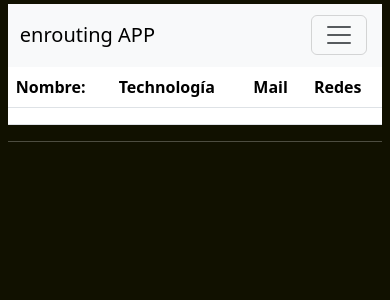
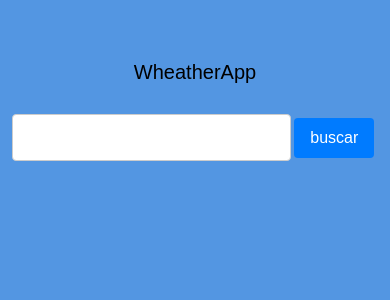
Before and after one commit to juanbosquedev/afrusTest, a React (Vite) app in the folder react/: page / in a window 390 px wide. Shown: the top 300 px of the page. Built offline with nearby package versions, Linux system fonts and the light colour scheme.

Commit message:
weather app

```diff
--- a/react/src/main.jsx
+++ b/react/src/main.jsx
@@ -1,9 +1,10 @@
 import React from "react";
 import ReactDOM from "react-dom/client";
 import "./index.css";
-import { AppRoute } from "./AppRoute/AppRoute";
+// import { AppRoute } from "./AppRoute/AppRoute";
 import { BrowserRouter } from "react-router-dom";
-
+import {WheatherApp} from './wheatherApp/WheatherApp'
+import './wheatherApp/styles.module.css'
 // import {Component }from "./formMain";
 // import { Fetch } from "./fetching/fetchMain";
 
@@ -17,7 +18,8 @@ import { BrowserRouter } from "react-router-dom";
 ReactDOM.createRoot(document.getElementById("root")).render(
   <React.StrictMode>
     <BrowserRouter>
-      <AppRoute />       {/* provee información que la familia de componentes necesita que tenga hacia abajo */}
+    <WheatherApp/>
+      {/* <AppRoute />       provee información que la familia de componentes necesita que tenga hacia abajo */}
 
       {/* <TaskList/> */}
       {/* <HeavyCalcs/> */}
--- /dev/null
+++ b/react/src/wheatherApp/WheatherApp.jsx
@@ -0,0 +1,42 @@
+import { useState } from "react";
+export const WheatherApp = () => {
+  const [city, setCity] = useState("");
+  const [data, setData] = useState(null);
+  const handleChange = (e) => {
+    setCity(e.target.value);
+  };
+  const urlBase = "https://api.openweathermap.org/data/2.5/weather";
+  const API_KEY = "8f995cbba8e7825d6c1a11137c7013a3";
+  const difKelvin = 273.15;
+  const fetchClima = async () => {
+    try {
+      const response = await fetch(`${urlBase}?q=${city}&appid=${API_KEY}`);
+      const datas = await response.json();
+      setData(datas);
+    } catch (error) {
+      console.log(error);
+    }
+  };
+  const handleSubmit = (e) => {
+    e.preventDefault();
+    if (city.length > 0) fetchClima();
+  };
+  return (
+    <div className="container">
+      <h1>WheatherApp</h1>
+      <form onSubmit={handleSubmit}>
+        <input type="text" value={city} onChange={handleChange} />
+
+        <button type="submit">buscar</button>
+      </form>
+      {data && (
+        <div>
+          <h2>{data.name}</h2>
+          <p>Tempreatura: {parseInt(data?.main?.temp - difKelvin)}°C</p>
+          <p>Condición meterológica: {data.weather[0].description}</p>
+          <img src={`https://openweathermap.org/img/wn/${data.weather[0].icon}@2x.png`}/>
+        </div>
+      )}
+    </div>
+  );
+};
--- /dev/null
+++ b/react/src/wheatherApp/styles.module.css
@@ -0,0 +1,88 @@
+/* Estilos generales */
+body {
+    font-family: Arial, sans-serif;
+    margin: 0;
+    padding: 0;
+    text-align: center;
+    color:black;
+    background-color: rgb(83, 150, 226);
+  }
+
+  .container {
+    max-width: 600px;
+    margin: 0x auto;
+    padding: 20px;
+  }
+
+  h1 {
+    font-size: 24px;
+    margin: 60px 20px 30px;
+  }
+
+  form {
+    display: flex;
+    margin-bottom: 20px;
+  }
+
+  input[type="text"] {
+    flex: 1;
+    padding: 10px;
+    border: 1px solid #ccc;
+    border-radius: 4px;
+  }
+
+  button {
+    padding: 10px 20px;
+    background-color: #007bff;
+    color: #fff;
+    border: none;
+    border-radius: 4px;
+    cursor: pointer;
+  }
+
+  button:hover {
+    background-color: #0056b3;
+  }
+
+  h2 {
+    font-size: 20px;
+    margin: 10px;
+  }
+
+  p {
+    margin: 5px;
+  }
+
+  img {
+    width: 150px;
+    height: 150px;
+    margin-top: 10px;
+  }
+
+  /* Estilos para móviles */
+  @media (max-width: 600px) {
+    h1 {
+      font-size: 20px;
+    }
+
+    input[type="text"] {
+      font-size: 14px;
+    }
+
+    button {
+      padding: 8px 16px;
+    }
+
+    h2 {
+      font-size: 18px;
+    }
+
+    p {
+      font-size: 14px;
+    }
+
+    img {
+      width: 40px;
+      height: 40px;
+    }
+  }
```
Also changed, not shown: 1 other file (tests, documents, lock files or other folders).
